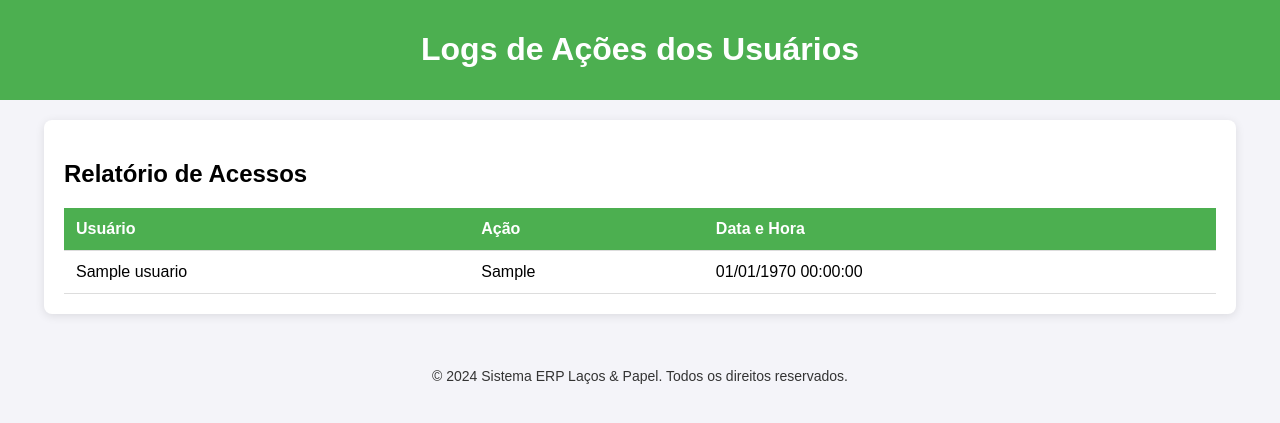
After one commit to L-Gildo/erp, a PHP site: page /pages/login/visualizar_logs.php in a window 1280 px wide. The commit adds this page. Shown: the top 423 px of the page. Run offline with PHP 8.4, Linux system fonts and the light colour scheme; tables that the repository leaves empty or names only in its code hold one stand-in row (values such as "Sample post").

Commit message:
Atualização

```diff
--- /dev/null
+++ b/pages/login/db.php
@@ -0,0 +1,15 @@
+<?php
+// Dados de acesso ao banco de dados
+$host = "localhost";  // Endereço do servidor de banco de dados
+$user = "root";       // Usuário do banco de dados
+$password = "";       // Senha do banco de dados
+$dbname = "sistema_erp";  // Nome do banco de dados
+
+// Criação da conexão com o banco de dados
+$conn = new mysqli($host, $user, $password, $dbname);
+
+// Verifica se ocorreu algum erro na conexão
+if ($conn->connect_error) {
+    die("Falha na conexão: " . $conn->connect_error);
+}
+?>
--- /dev/null
+++ b/pages/login/visualizar_logs.php
@@ -0,0 +1,130 @@
+<?php
+session_start();
+include('db.php'); // Inclui a conexão com o banco de dados
+
+// Verifica se o usuário está logado
+// if (!isset($_SESSION['usuario_logado'])) {
+    // Redireciona para a página de login se o usuário não estiver logado
+    // header("Location: /erp/pages/login/login.php");
+   // exit();
+// }
+
+// Consulta para buscar os logs de login e logout
+$sql = "SELECT u.nome, l.tipo_acao, l.data_hora
+        FROM log_usuarios l
+        JOIN usuarios u ON l.usuario_id = u.id
+        ORDER BY l.data_hora DESC";
+$result = $conn->query($sql);
+
+?>
+
+<!DOCTYPE html>
+<html lang="pt-br">
+<head>
+    <meta charset="UTF-8">
+    <meta name="viewport" content="width=device-width, initial-scale=1.0">
+    <title>Logs de Ações dos Usuários</title>
+    <style>
+        body {
+            font-family: Arial, sans-serif;
+            margin: 0;
+            padding: 0;
+            background-color: #f4f4f9;
+        }
+
+        header {
+            background-color: #4CAF50;
+            color: white;
+            padding: 10px 20px;
+            text-align: center;
+        }
+
+        .container {
+            width: 90%;
+            max-width: 1200px;
+            margin: 20px auto;
+            padding: 20px;
+            background-color: white;
+            border-radius: 8px;
+            box-shadow: 0 2px 10px rgba(0, 0, 0, 0.1);
+        }
+
+        table {
+            width: 100%;
+            border-collapse: collapse;
+            margin-top: 20px;
+        }
+
+        th, td {
+            padding: 12px;
+            text-align: left;
+            border-bottom: 1px solid #ddd;
+        }
+
+        th {
+            background-color: #4CAF50;
+            color: white;
+        }
+
+        tr:hover {
+            background-color: #f1f1f1;
+        }
+
+        .footer {
+            text-align: center;
+            padding: 20px;
+            font-size: 14px;
+            background-color: #f4f4f9;
+            color: #333;
+        }
+
+        @media (max-width: 768px) {
+            table {
+                font-size: 14px;
+            }
+
+            th, td {
+                padding: 10px;
+            }
+        }
+    </style>
+</head>
+<body>
+
+<header>
+    <h1>Logs de Ações dos Usuários</h1>
+</header>
+
+<div class="container">
+    <h2>Relatório de Acessos</h2>
+
+    <?php if ($result->num_rows > 0): ?>
+        <table>
+            <thead>
+                <tr>
+                    <th>Usuário</th>
+                    <th>Ação</th>
+                    <th>Data e Hora</th>
+                </tr>
+            </thead>
+            <tbody>
+                <?php while ($row = $result->fetch_assoc()): ?>
+                    <tr>
+                        <td><?php echo $row['nome']; ?></td>
+                        <td><?php echo ucfirst($row['tipo_acao']); ?></td>
+                        <td><?php echo date('d/m/Y H:i:s', strtotime($row['data_hora'])); ?></td>
+                    </tr>
+                <?php endwhile; ?>
+            </tbody>
+        </table>
+    <?php else: ?>
+        <p>Não há registros de login/logout.</p>
+    <?php endif; ?>
+</div>
+
+<div class="footer">
+    <p>&copy; <?php echo date('Y'); ?> Sistema ERP Laços & Papel. Todos os direitos reservados.</p>
+</div>
+
+</body>
+</html>
```
Also changed, not shown: dashboard.php (+48 -0 lines), pages/login/login.php (+12 -0 lines), styles.css (+54 -0 lines).
